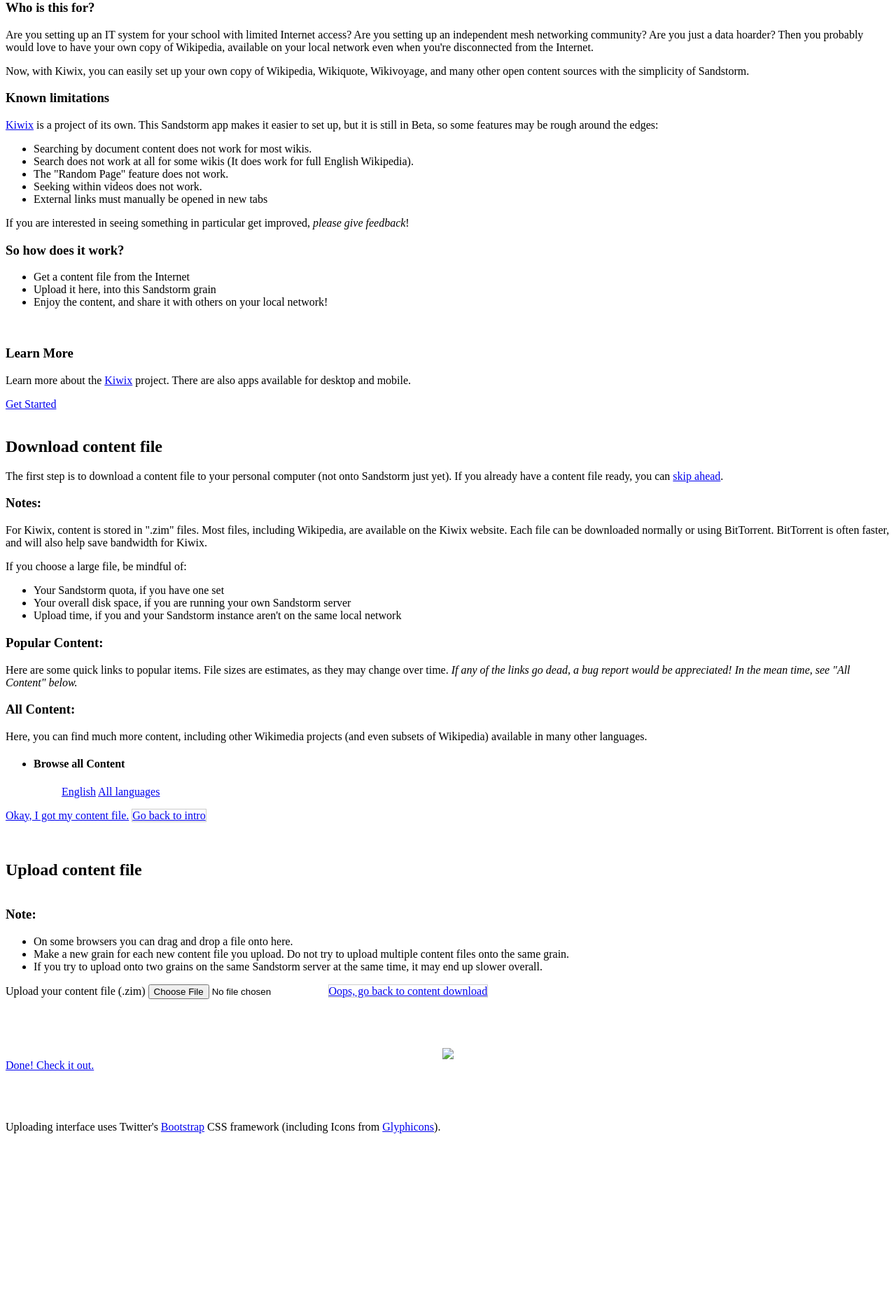
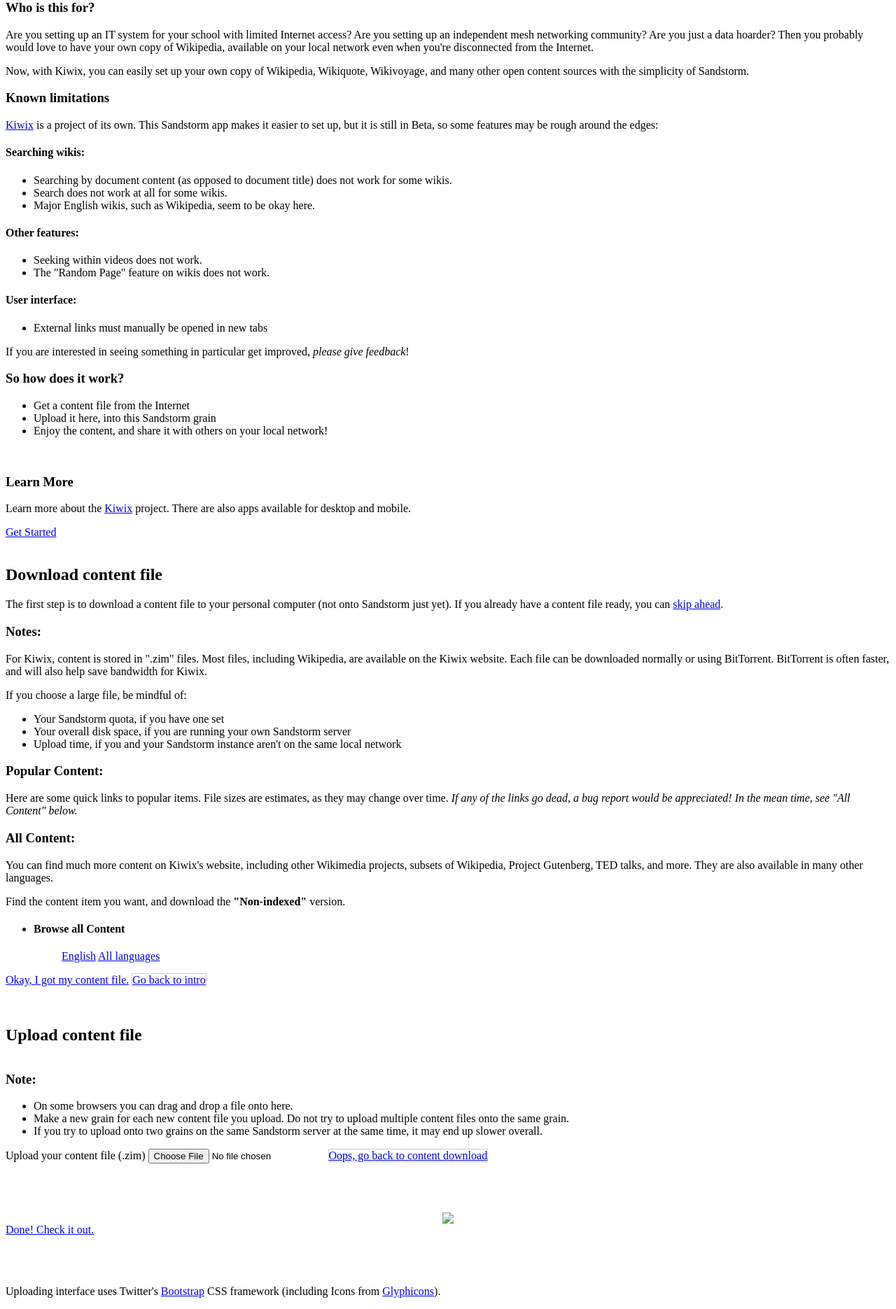
Before and after one commit to orblivion/KiwixSandstorm, a Flask app: template zim_uploader/uploader/templates/index.html in a window 1280 px wide. Shown: the part 357-2228 px from the top of the page at 70% size. Before the commit the page ends 1977 px from the top, so only its background shows below. Run offline with Flask 2, Linux system fonts and the light colour scheme; the template is opened without the code that fills it, so the values that code supplies are empty; some libraries are stand-ins or nearby versions.

Commit message:
Suggest non-indexed zims. update Known Limitations

```diff
--- a/zim_uploader/uploader/templates/index.html
+++ b/zim_uploader/uploader/templates/index.html
@@ -51,11 +51,19 @@
 
             <p><a href="http://wiki.kiwix.org/wiki/Features#Web_server" target="_blank" rel="noopener noreferrer">Kiwix</a> is a project of its own. This Sandstorm app makes it easier to set up, but it is still in Beta, so some features may be rough around the edges:</p>
 
+            <h4>Searching wikis:</h4>
             <ul>
-                <li>Searching by document content does not work for most wikis.</li>
-                <li>Search does not work at all for some wikis (It does work for full English Wikipedia).</li>
-                <li>The "Random Page" feature does not work.</li>
+                <li>Searching by document content (as opposed to document title) does not work for some wikis.</li>
+                <li>Search does not work at all for some wikis.</li>
+                <li>Major English wikis, such as Wikipedia, seem to be okay here.</li>
+            </ul>
+            <h4>Other features:</h4>
+            <ul>
                 <li>Seeking within videos does not work.</li>
+                <li>The "Random Page" feature on wikis does not work.</li>
+            </ul>
+            <h4>User interface:</h4>
+            <ul>
                 <li>External links must manually be opened in new tabs</li>
             </ul>
 
@@ -125,7 +133,8 @@
             {% endfor %}
             <div class="col-lg-12">
                 <h3>All Content:</h3>
-                <p>Here, you can find much more content, including other Wikimedia projects (and even subsets of Wikipedia) available in many other languages.
+                <p>You can find much more content on Kiwix's website, including other Wikimedia projects, subsets of Wikipedia, Project Gutenberg, TED talks, and more. They are also available in many other languages.</p>
+                <p>Find the content item you want, and download the <strong>"Non-indexed"</strong> version.</p>
                 <ul class="col-lg-4 list-group">
                     <li class="list-group-item list-group-item-success">
                         <h4>Browse all Content</h4>
```
Also changed, not shown: .sandstorm/description.md.
